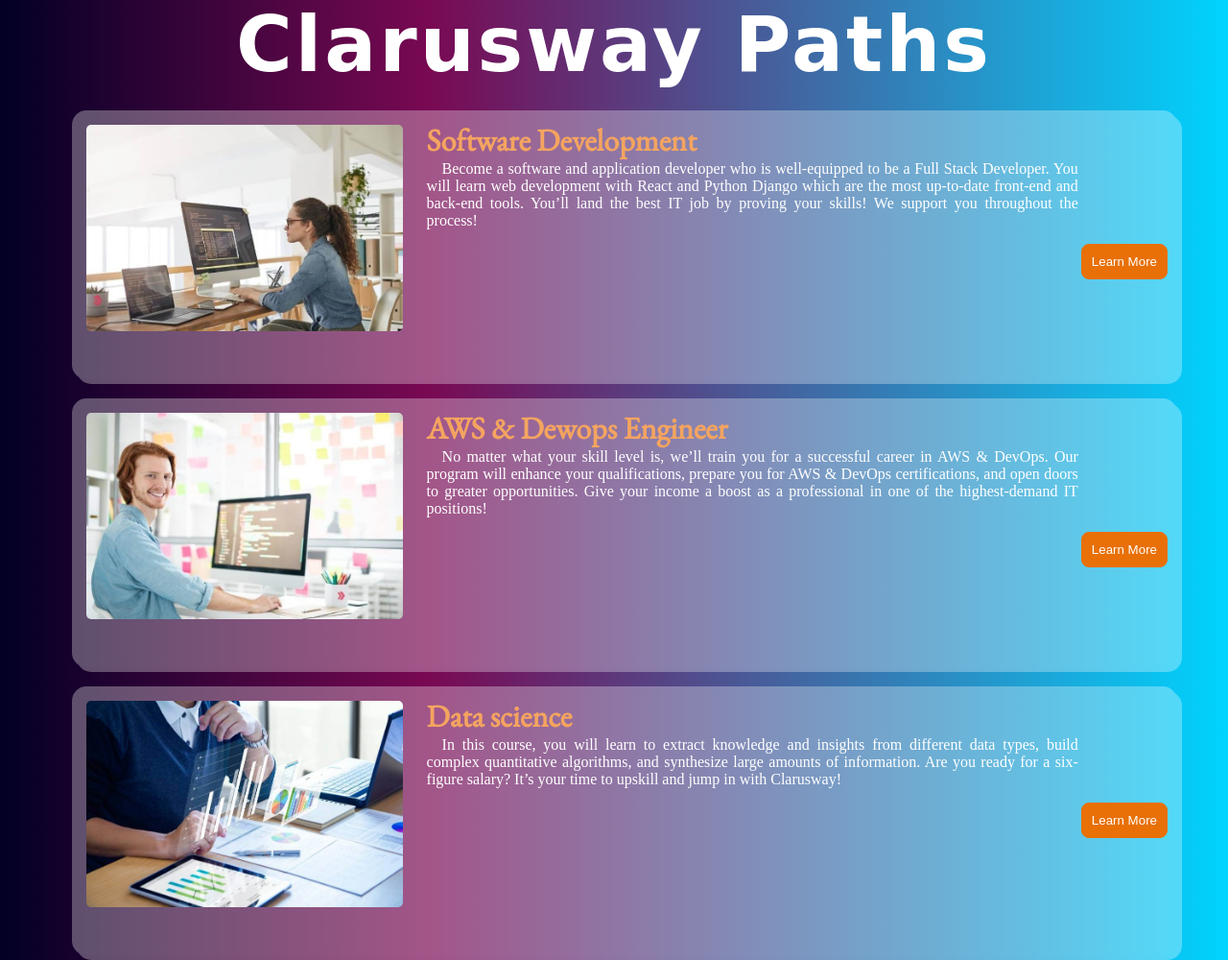
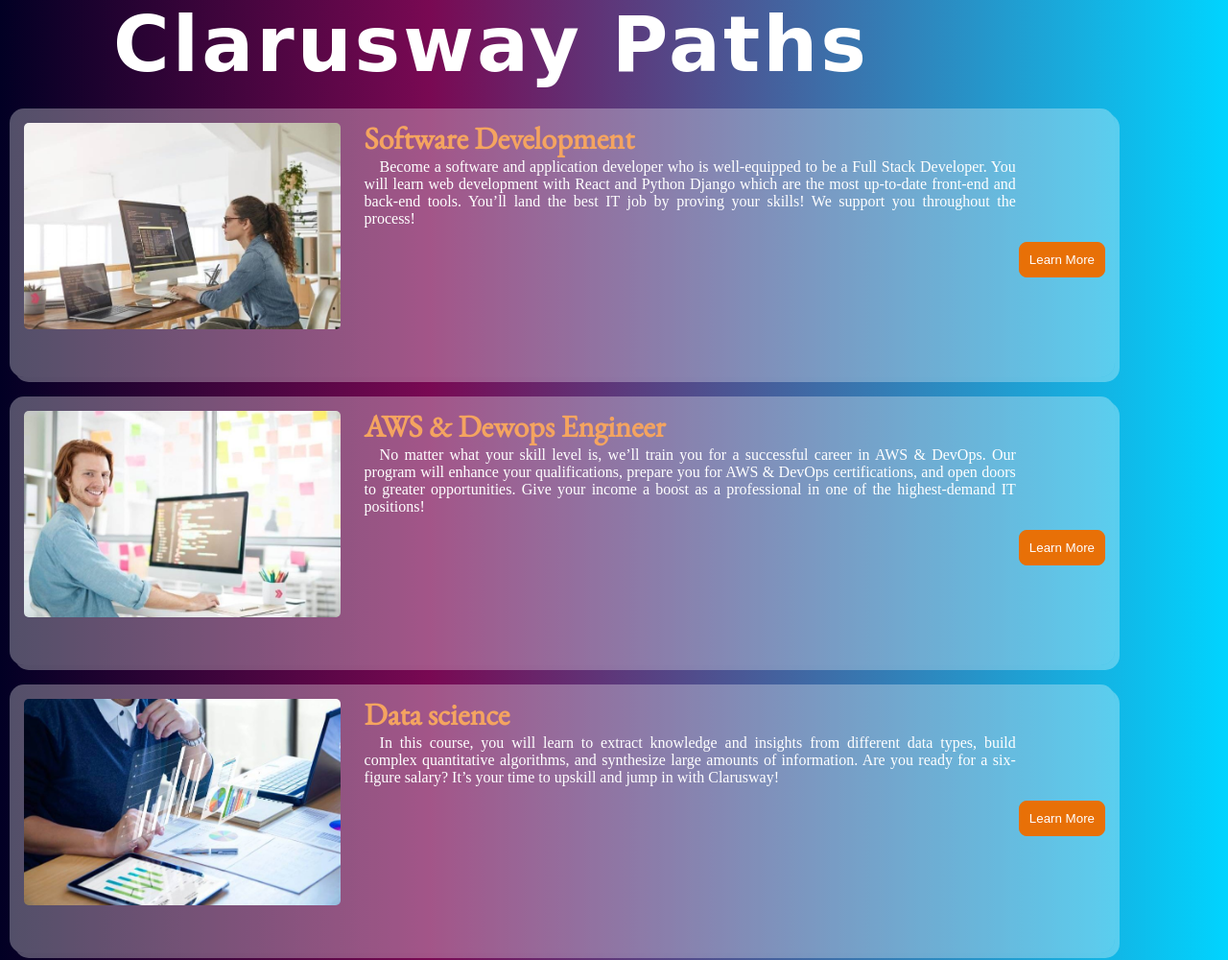
Before and after one commit to Betulduzenlicil/TEAMWORK_1, a plain HTML site: page index.html in a window 1280 px wide. Shown: the top 1000 px of the page at 96% size. Drawn offline with nearby package versions, Linux system fonts and the light colour scheme; a web font is replaced by a local one.

```diff
--- a/index.html
+++ b/index.html
@@ -15,9 +15,10 @@
     <title>CLARUSWAY PATH</title>
 </head>
 <body>
-   <h1>
-    Clarusway Paths
-   </h1>
+    <header><h1>
+        Clarusway Paths
+       </h1></header>
+
    <main>
     <section class="fs">
         <img src="./img/fs.jpg" alt="">
--- a/style.css
+++ b/style.css
@@ -22,9 +22,10 @@ h1{
   letter-spacing: 3px;
   text-decoration: none solid rgb(255, 255, 255);
   text-align: center;
-  height: 95px;
+  /* height: 95px; */
   min-height: auto;
   min-width: auto;
+  width: 80%;
 
 }
 
@@ -40,7 +41,8 @@ h1{
   min-height: auto;
   min-width: auto;
   display: block;
-  margin-left: 75px;}
+  /* margin-left: 75px; */
+}
 
 
 
```
